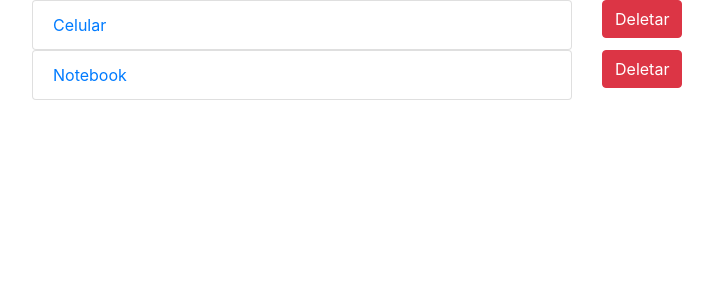
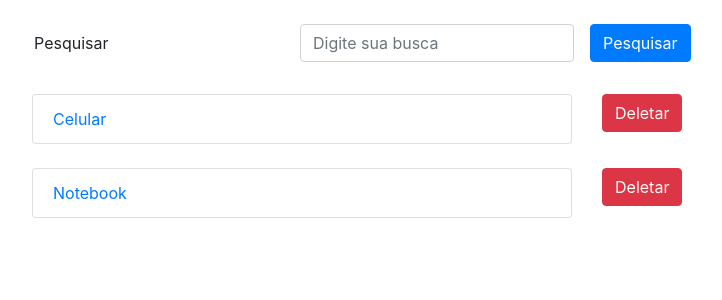
Before and after one commit to nicolebarroos/gestao-de-produtos, a Django app: page /produtos/list/ in a window 1280 px wide. Shown: the top 300 px of the page, without its empty margins (53-775 px from the left). Run offline with Django 3.2, Linux system fonts and the light colour scheme; a user stored in the database is signed in; data comes from the database, SQL or seed files in the repository; some libraries are stand-ins or nearby versions.

Commit message:
Add campo de busca

```diff
--- a/produtos/templates/produto.html
+++ b/produtos/templates/produto.html
@@ -1,8 +1,22 @@
 {% extends 'base.html' %}
 {% block title %}Criar novo produto{% endblock %}
 {% block content %}
+<br />
+<form class="form-inline">
+        <div class="form-group mb-2">
+          <label for="staticEmail2" class="sr-only">Email</label>
+          <input type="text" readonly class="form-control-plaintext" id="staticEmail2" value="Pesquisar">
+        </div>
+        <div class="form-group mx-sm-3 mb-2">
+          <label for="inputPassword2" class="sr-only">Password</label>
+          <input type="text" class="form-control" id="Pesquisa" name="pesquisa" placeholder="Digite sua busca">
+        </div>
+        <button type="submit" class="btn btn-primary mb-2">Pesquisar</button>
+      </form>
+
 {% for produto in produtos %}
 
+<br />
 <div class="row">
         <div class="col-sm">
                 <div class="list-group">
--- a/produtos/views.py
+++ b/produtos/views.py
@@ -5,7 +5,14 @@ from .forms import ProdutoForm
 
 @login_required
 def produtos_list(request):
-    produtos = Produto.objects.all() #Seria como dar select*from no banco de dados
+    termo_busca = request.GET.get('pesquisa', None)#requeste get para buscar dado
+    #'pesquisa' é referenciado no meu template como id do campo de busca
+
+    if termo_busca:
+        produtos = Produto.objects.all() #Seria como dar select*from no banco de dados
+        produtos = produtos.filter(nome=termo_busca)
+    else:
+        produtos = Produto.objects.all()
     return render(request, "produto.html", {'produtos' : produtos})
 
 @login_required
```
Also changed, not shown: 1 other file.
